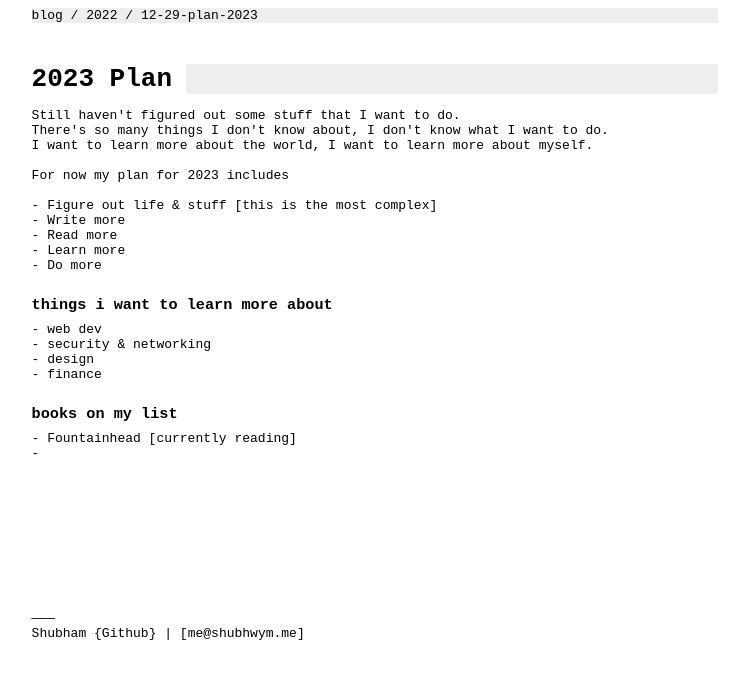
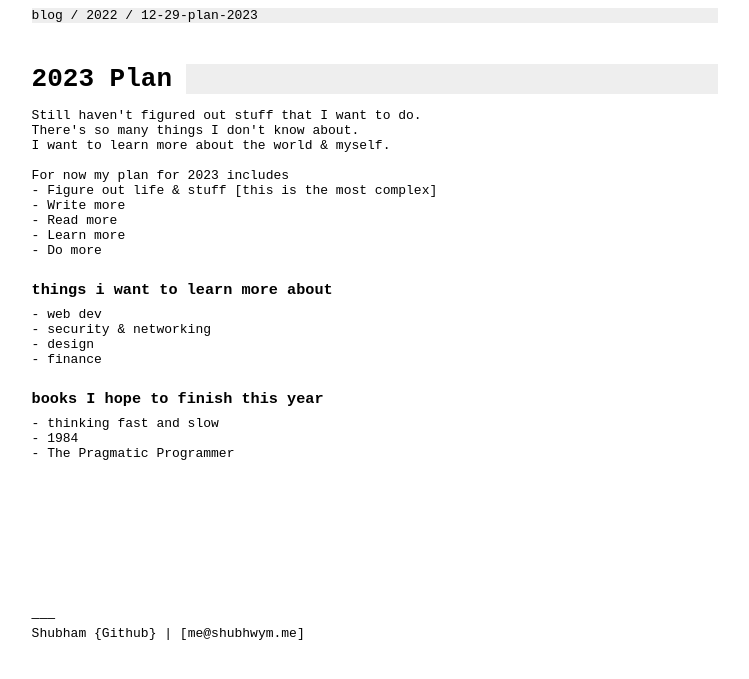
Before and after one commit to shoebham/shoebham.github.io, a plain HTML site: page blog/2022/12-29-plan-2023/index.html in a window 1280 px wide. Shown: the part 41-720 px from the top of the page, without its empty margins (265-1014 px from the left). Drawn offline with Linux system fonts and the light colour scheme.

Commit message:
make changes to site

```diff
--- a/blog/2022/12-29-plan-2023/index.html
+++ b/blog/2022/12-29-plan-2023/index.html
@@ -135,12 +135,11 @@ nav + ul.vert li { display: block; }
             <h1><a href="#2023-plan">2023 Plan
 </a></h1>
             <pre>
-Still haven't figured out some stuff that I want to do.
-There's so many things I don't know about, I don't know what I want to do.
-I want to learn more about the world, I want to learn more about myself.
+Still haven't figured out stuff that I want to do.
+There's so many things I don't know about.
+I want to learn more about the world & myself.
 
 For now my plan for 2023 includes
-
 - Figure out life & stuff [this is the most complex]
 - Write more
 - Read more
@@ -157,11 +156,12 @@ For now my plan for 2023 includes
 - finance
 
 </pre>
-            <span id="books-on-my-list"></span>
-            <h3><a href="#books-on-my-list">books on my list
+            <span id="books-i-hope-to-finish-this-year"></span>
+            <h3><a href="#books-i-hope-to-finish-this-year">books I hope to finish this year
 </a></h3>
-            <pre>- Fountainhead [currently reading]
--
+            <pre>- thinking fast and slow
+- 1984
+- The Pragmatic Programmer
 
 
 
```
Also changed, not shown: blog/2023/index.html (+4 -2 lines), blog/2022/12-29-plan-2023/README.md, blog/2023/README.md.
